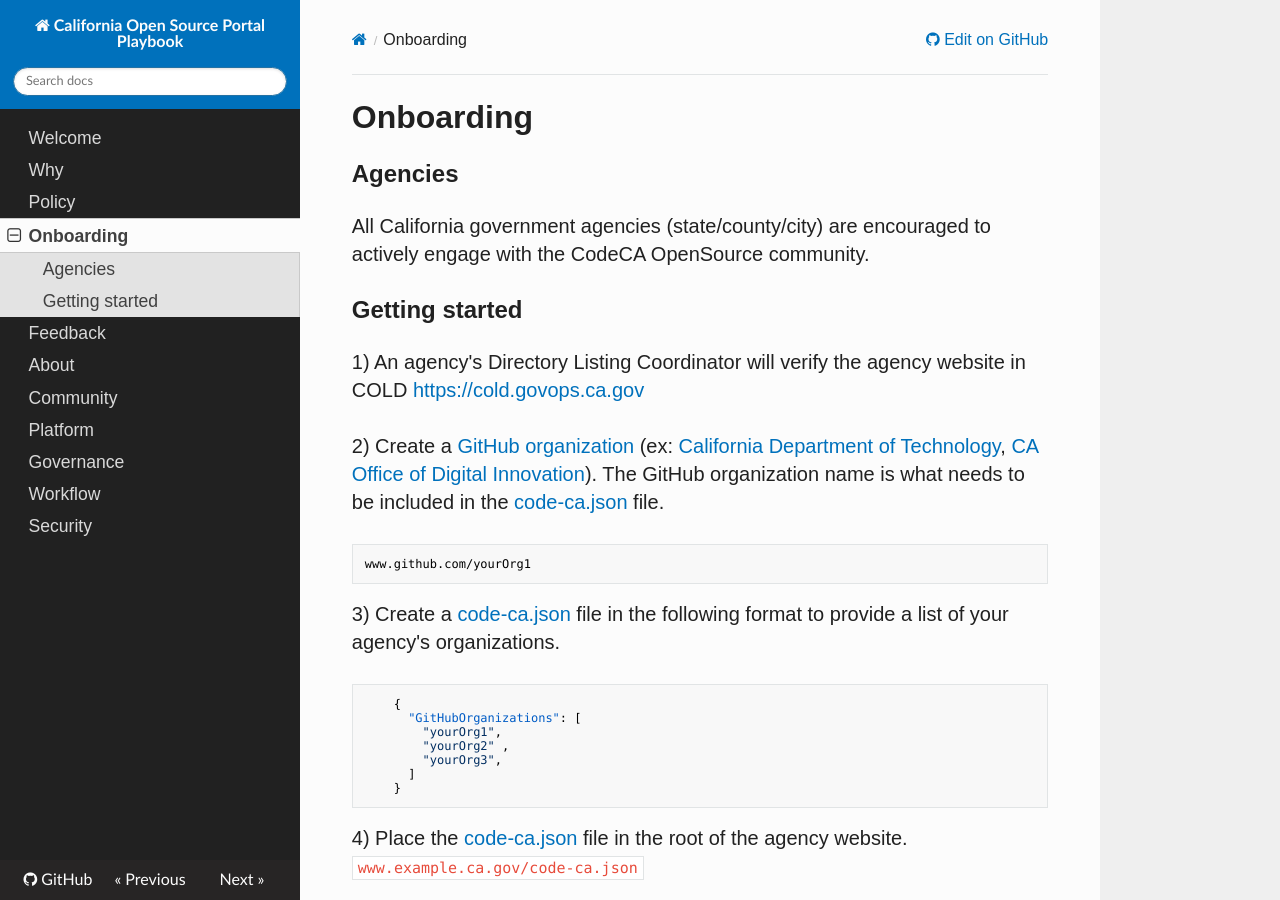
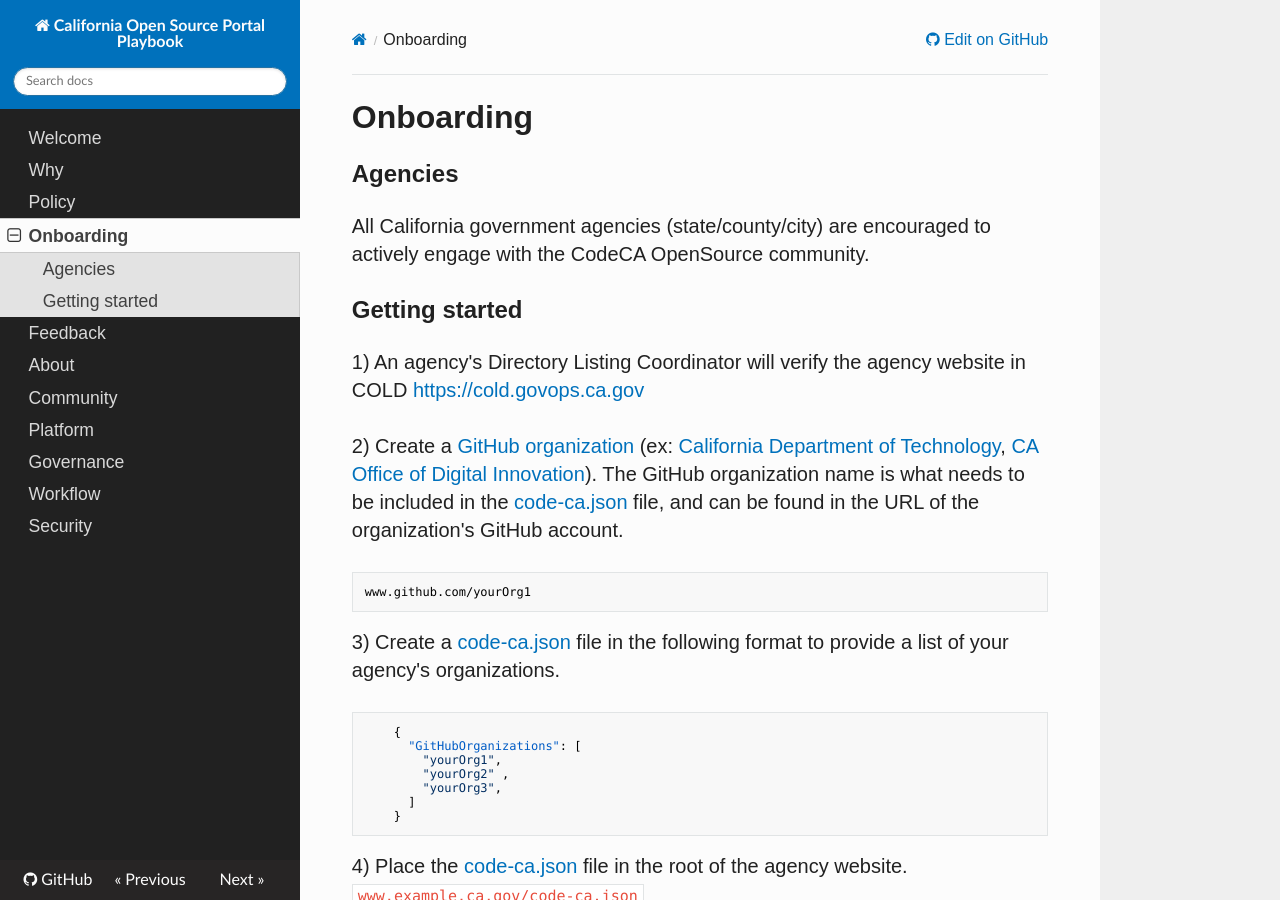
Before and after one commit to codecasupport/playbook, an MkDocs documentation site: the page built from docs/onboarding.md, in a window 1280 px wide and 900 px high. Built offline with MkDocs 1.6.1, drawn with Linux system fonts in a browser that asks for light colours; nearby versions of some CDN libraries; old or Windows-style settings are respelled for this version of MkDocs.

Commit message:
more wording

````diff
--- a/docs/onboarding.md
+++ b/docs/onboarding.md
@@ -6,7 +6,7 @@ All California government agencies (state/county/city) are encouraged to activel
 1) An agency's Directory Listing Coordinator will verify the agency website in COLD [https://cold.govops.ca.gov](https://cold.govops.ca.gov)
 
 2) Create a [GitHub organization](https://docs.github.com/en/github/setting-up-and-managing-organizations-and-teams/about-organizations) (ex: [California Department of Technology](https://github.com/CDTgithub), [CA Office of Digital Innovation](https://github.com/Office-of-Digital-Innovation/)).
-  The GitHub organization name is what needs to be included in the [code-ca.json](https://codecaopensource-playbook.readthedocs.io/en/latest/workflow/#codejson) file.
+  The GitHub organization name is what needs to be included in the [code-ca.json](https://codecaopensource-playbook.readthedocs.io/en/latest/workflow/#codejson) file, and can be found in the URL of the organization's GitHub account.
 ```
 www.github.com/yourOrg1
 ```
````
